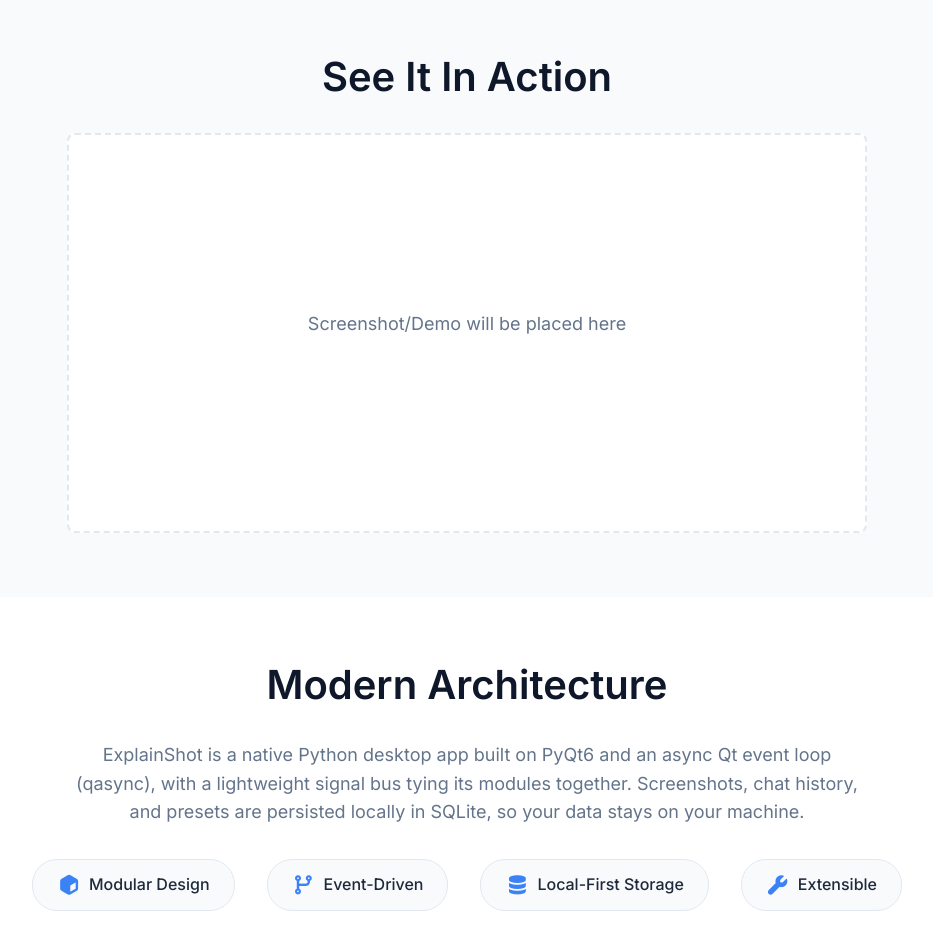
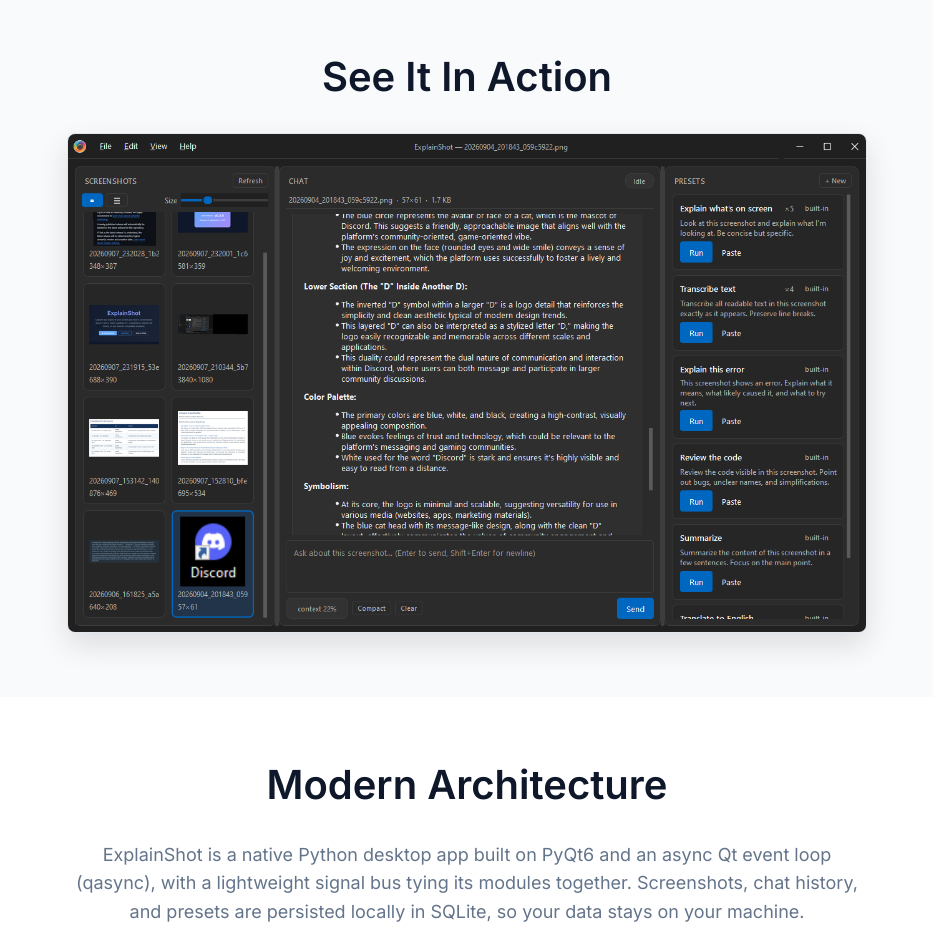
Before and after one commit to p1k2i/explainshot-site, a Vue app: page / in a window 1280 px wide. Shown: the part 1420-2350 px from the top of the page, without its empty margins (173-1106 px from the left). Built offline with nearby package versions, Linux system fonts and the light colour scheme.

Commit message:
Add the demo image

```diff
--- a/src/views/MainPage.vue
+++ b/src/views/MainPage.vue
@@ -69,9 +69,11 @@
       <div class="container">
         <h2>See It In Action</h2>
         <div class="screenshot-placeholder">
-          <div class="screenshot-mockup">
-            <p>Screenshot/Demo will be placed here</p>
-          </div>
+          <img
+            class="screenshot-image"
+            src="/20260907_232156_e5718b35.png"
+            alt="ExplainShot desktop app showing a screenshot gallery, AI chat, and prompt presets"
+          />
         </div>
       </div>
     </section>
@@ -240,18 +242,15 @@
   justify-content: center;
 }
 
-.screenshot-mockup {
+.screenshot-image {
   width: 100%;
   max-width: 800px;
-  height: 400px;
+  height: auto;
+  display: block;
   background: var(--color-background);
-  border: 2px dashed var(--color-border);
+  border: 1px solid var(--color-border);
   border-radius: 8px;
-  display: flex;
-  align-items: center;
-  justify-content: center;
-  color: var(--color-text-muted);
-  font-size: 1.125rem;
+  box-shadow: 0 12px 30px rgba(0, 0, 0, 0.12);
 }
 
 /* Architecture Section */
```
Also changed, not shown: public/20260907_232156_e5718b35.png (added).
